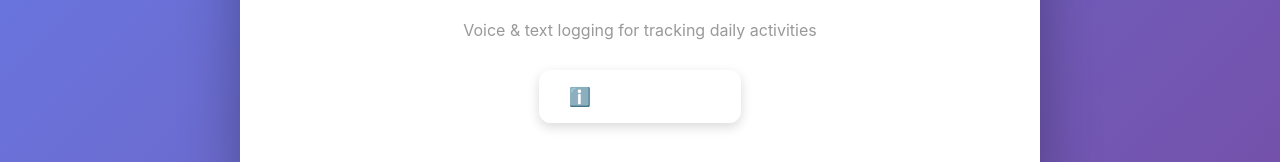
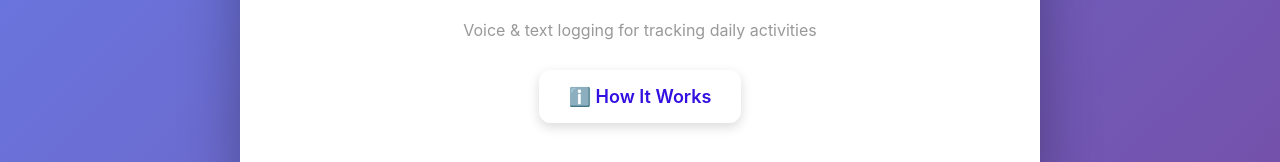
Before and after one commit to niceguysolo/voice_log, a plain HTML site: page static/index.html in a window 1280 px wide. Shown: the part 399-561 px from the top of the page. Drawn offline with Linux system fonts and the light colour scheme.

Commit message:
how-it-works 5

```diff
--- a/static/index.html
+++ b/static/index.html
@@ -656,7 +656,7 @@
         <!-- Add this in sign-in screen, before closing tag -->
             <div style="margin-top: 30px;">
                 <a href="/how-it-works"
-                style="color: white; font-size: 18px; font-weight: 600; text-decoration: none; display: inline-flex; align-items: center; gap: 8px; background: rgba(255,255,255,0.25); padding: 14px 28px; border-radius: 12px; box-shadow: 0 4px 12px rgba(0,0,0,0.15); border: 2px solid rgba(255,255,255,0.4);">
+                style="color: rgb(51, 16, 225); font-size: 18px; font-weight: 600; text-decoration: none; display: inline-flex; align-items: center; gap: 8px; background: rgba(255,255,255,0.25); padding: 14px 28px; border-radius: 12px; box-shadow: 0 4px 12px rgba(0,0,0,0.15); border: 2px solid rgba(255,255,255,0.4);">
                 ℹ️ How It Works
     </a>
 </div>
```
